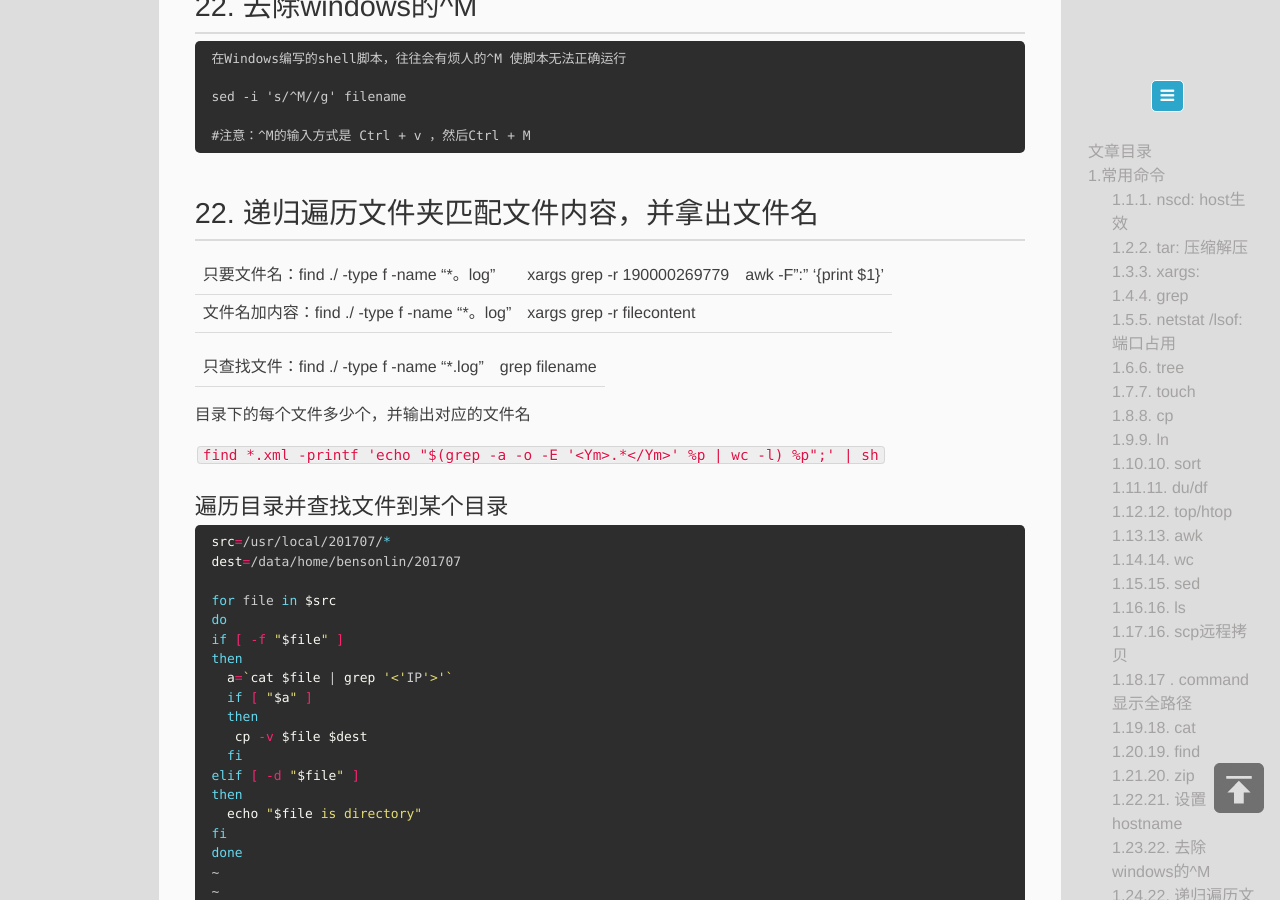
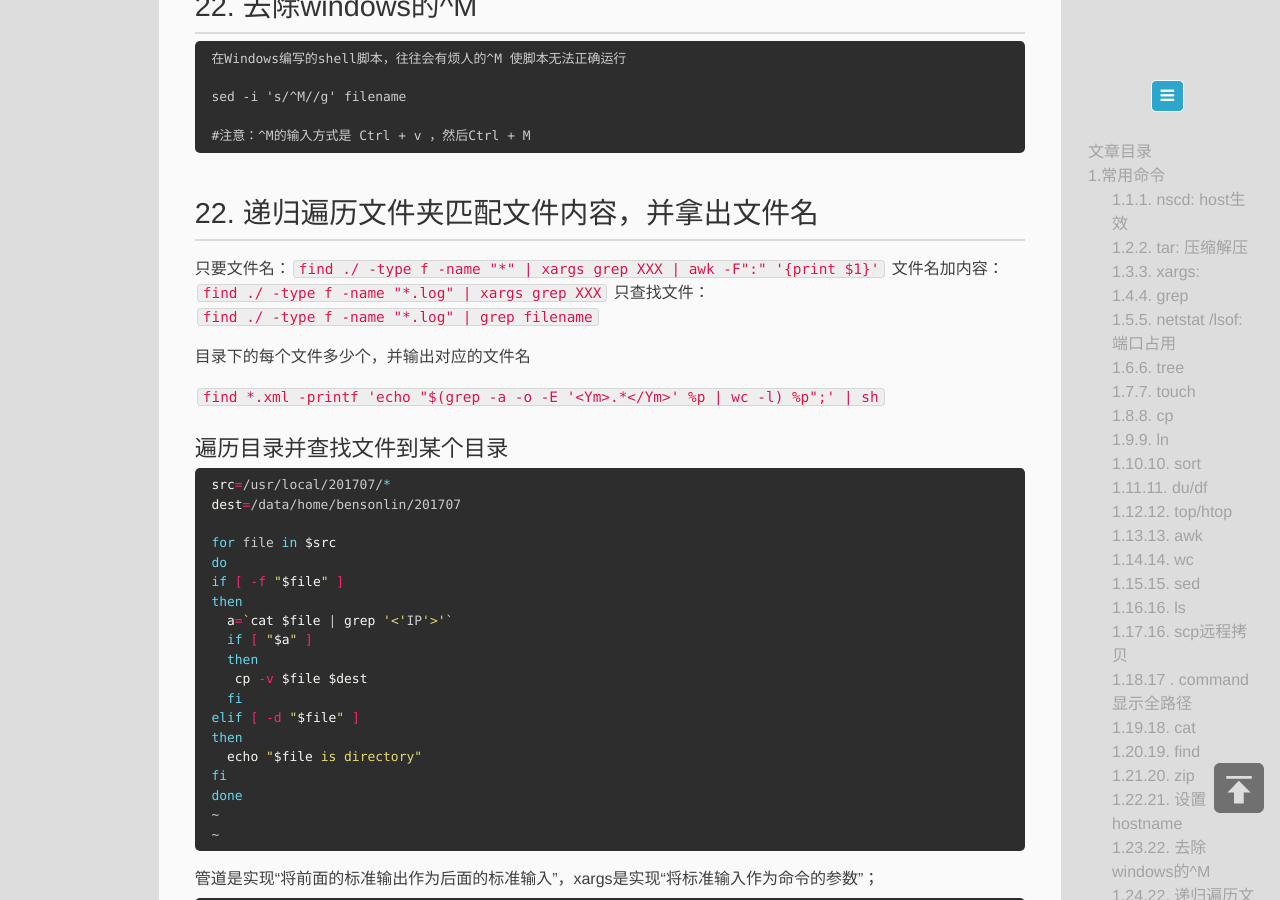
Before and after one commit to benson-lin/benson-lin.github.io, a Jekyll site: the page built from _posts/2018-05-12-linux-cmd.md, in a window 1280 px wide and 900 px high, scrolled down 6395 px. Built offline with Jekyll 4.4.1, drawn with Linux system fonts in a browser that asks for light colours; Markdown is read by kramdown in place of the engine named in the settings.

Commit message:
linux-cmd

```diff
--- a/_posts/2018-05-12-linux-cmd.md
+++ b/_posts/2018-05-12-linux-cmd.md
@@ -293,10 +293,9 @@ sed -i 's/^M//g' filename
 
 ## 22. 递归遍历文件夹匹配文件内容，并拿出文件名
 
-只要文件名：find ./ -type f -name "*。log"  | xargs grep -r 190000269779 | awk -F":" '{print $1}'
-文件名加内容：find ./ -type f -name "*。log" | xargs grep -r filecontent
-
-只查找文件：find ./ -type f -name "*.log" | grep filename
+只要文件名：`find ./ -type f -name "*"  | xargs grep XXX | awk -F":" '{print $1}'`
+文件名加内容：`find ./ -type f -name "*.log" | xargs grep XXX`
+只查找文件：`find ./ -type f -name "*.log" | grep filename`
 
 
 
```
